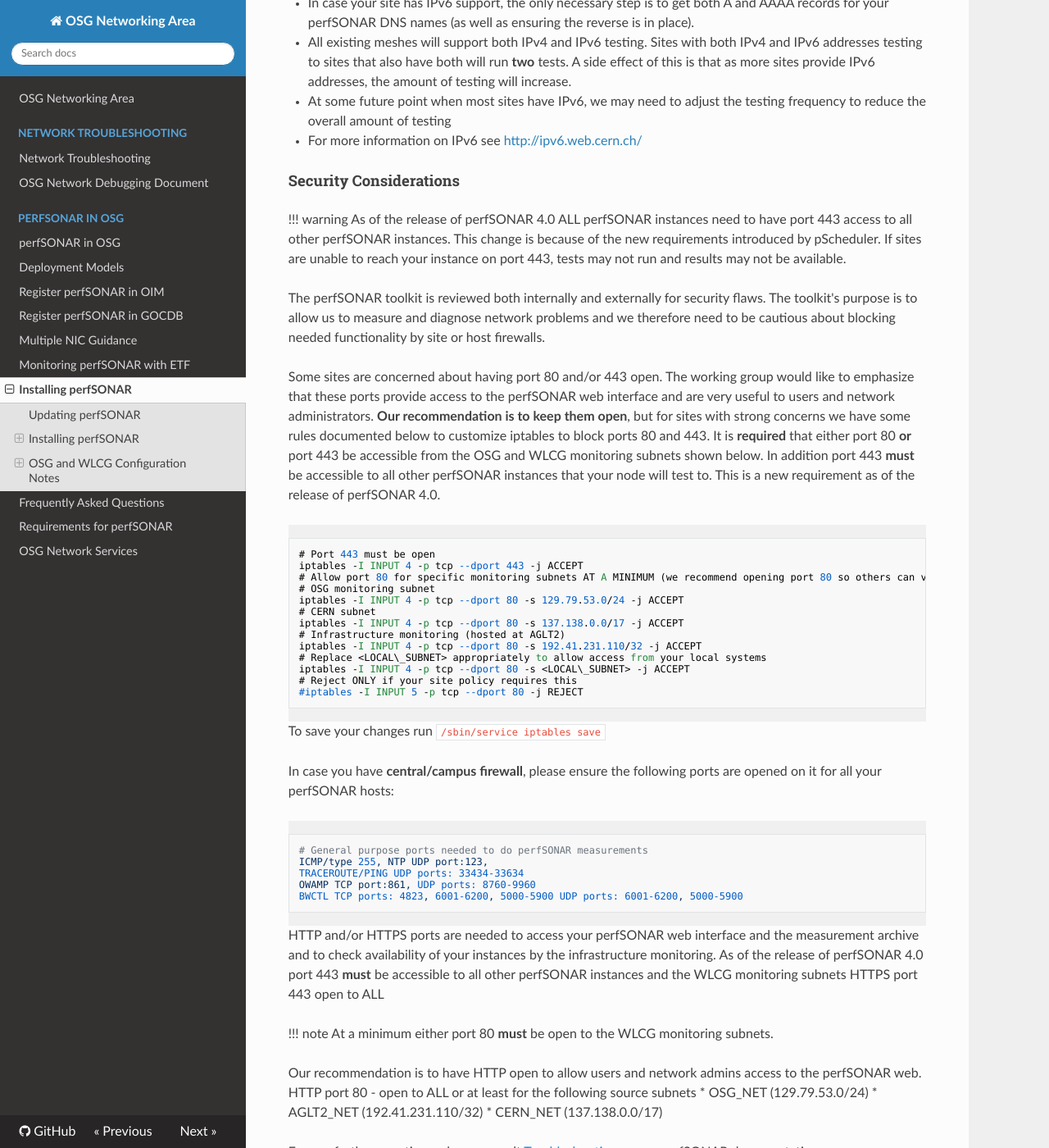
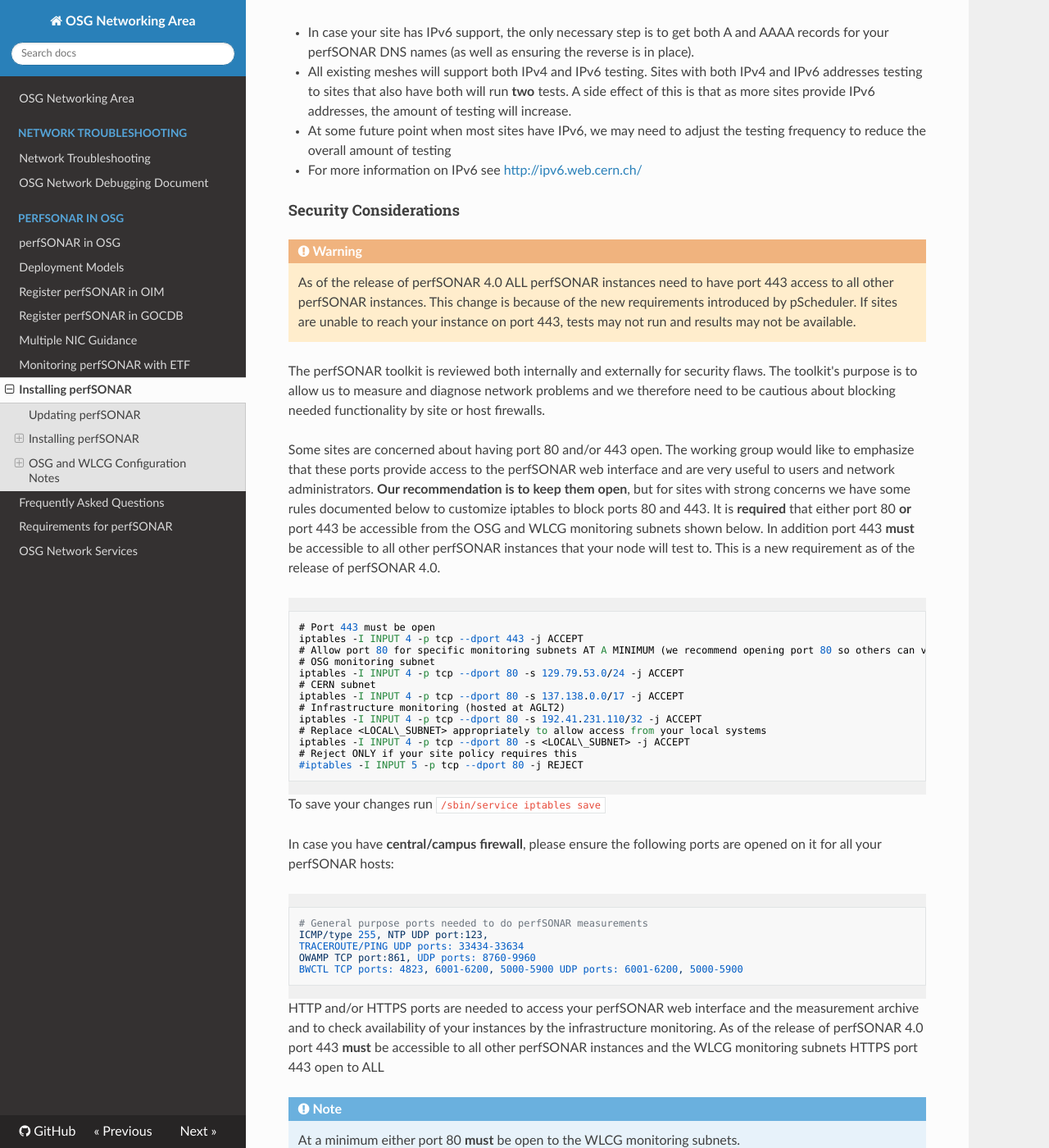
Before and after one commit to osg-htc/networking, an MkDocs documentation site: the page built from docs/perfsonar/installation.md, in a window 1280 px wide and 1400 px high, scrolled down 2890 px. Shown: the whole window at 82% size. Built offline with MkDocs 1.6.1, drawn with Linux system fonts in a browser that asks for light colours; nearby versions of some CDN libraries; old or Windows-style settings are respelled for this version of MkDocs; some of the changed lines change nothing that is shown; some of the changed text lies outside the part shown.

Commit message:
Formatting updates

````diff
--- a/docs/perfsonar/installation.md
+++ b/docs/perfsonar/installation.md
@@ -66,6 +66,7 @@ You will need to configure your instance(s) to use the OSG/WLCG mesh-configurati
 
 -   Set this to `http://meshconfig.grid.iu.edu/pub/auto/<FQDN>` Replace `<FQDN>` with the fully qualified domain name of your host, e.g., `psum01.aglt2.org`.
 -   Below is an example set of lines for meshconfig-agent.conf
+
     ```
         <mesh>
             configuration_url http://meshconfig.grid.iu.edu/pub/auto/psum01.aglt2.org
@@ -90,8 +91,8 @@ We **strongly recommend** configuring perfSONAR in **dual-stack mode** (both IPv
 
 #### Security Considerations
 
-!!! warning As of the release of perfSONAR 4.0 ALL perfSONAR instances need to have port 443 access to all other perfSONAR instances.
-This change is because of the new requirements introduced by pScheduler. If sites are unable to reach your instance on port 443, tests may not run and results may not be available.
+!!! warning
+	As of the release of perfSONAR 4.0 ALL perfSONAR instances need to have port 443 access to all other perfSONAR instances. This change is because of the new requirements introduced by pScheduler. If sites are unable to reach your instance on port 443, tests may not run and results may not be available.
 
 The perfSONAR toolkit is reviewed both internally and externally for security flaws. The toolkit's purpose is to allow us to measure and diagnose network problems and we therefore need to be cautious about blocking needed functionality by site or host firewalls.
 
@@ -111,6 +112,7 @@ Some sites are concerned about having port 80 and/or 443 open. The working group
     # Reject ONLY if your site policy requires this
     #iptables -I INPUT 5 -p tcp --dport 80 -j REJECT
 
+
 To save your changes run `/sbin/service iptables save`
 
 
@@ -122,11 +124,13 @@ In case you have **central/campus firewall**, please ensure the following ports
     OWAMP TCP port:861, UDP ports: 8760-9960
     BWCTL TCP ports: 4823, 6001-6200, 5000-5900 UDP ports: 6001-6200, 5000-5900
 
+
 HTTP and/or HTTPS ports are needed to access your perfSONAR web interface and the measurement archive and to check
 availability of your instances by the infrastructure monitoring. As of the release of perfSONAR 4.0 port 443 **must**
 be accessible to all other perfSONAR instances and the WLCG monitoring subnets HTTPS port 443 open to ALL
 
-!!! note At a minimum either port 80 **must** be open to the WLCG monitoring subnets.
+!!! note
+	At a minimum either port 80 **must** be open to the WLCG monitoring subnets.
 
 Our recommendation is to have HTTP open to allow users and network admins access to the perfSONAR web.
 HTTP port 80 - open to ALL or at least for the following source subnets
@@ -140,4 +144,4 @@ For any further questions, please consult [Troubleshooting](https://twiki.opensc
 
 <span class="twiki-macro BOTTOMMATTER"></span>
 
--- Main.ShawnMcKee - 13-Mar-2016
+-- Main.ShawnMcKee - 17-Oct-2017
````
